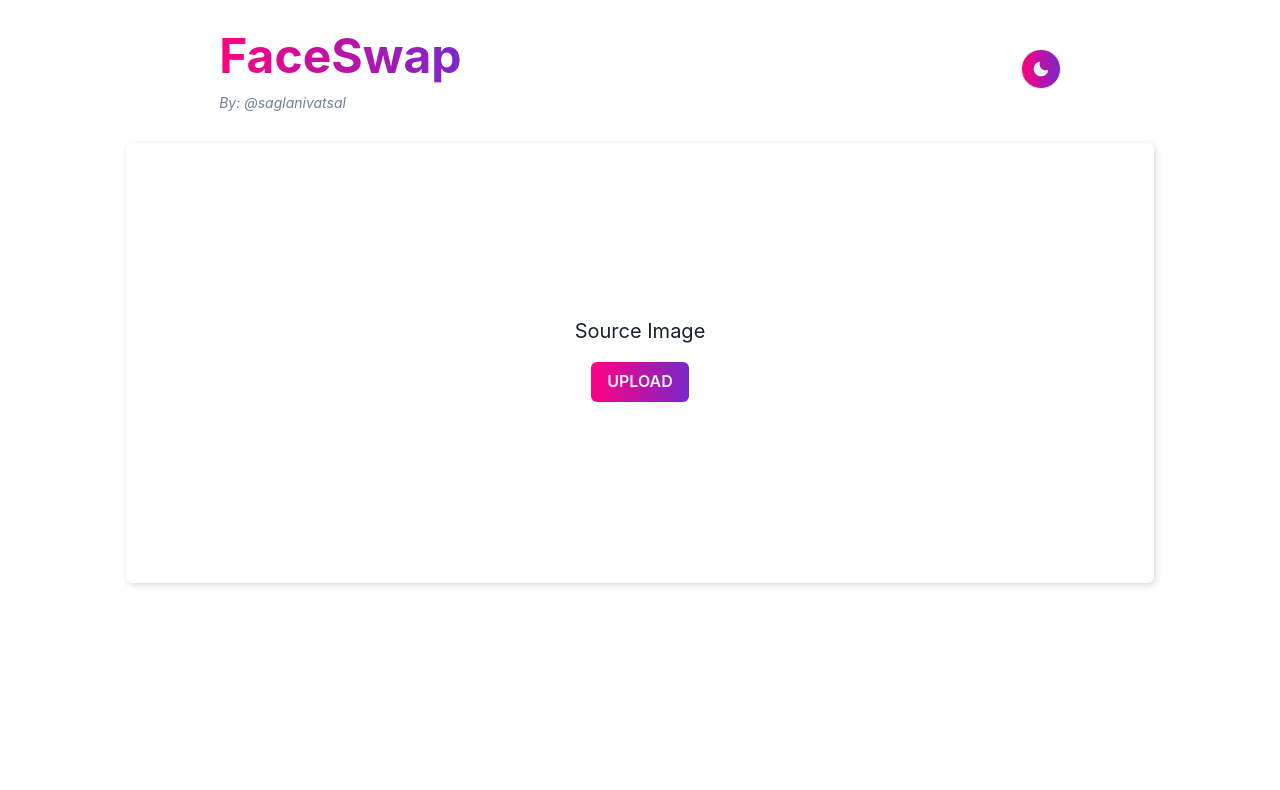
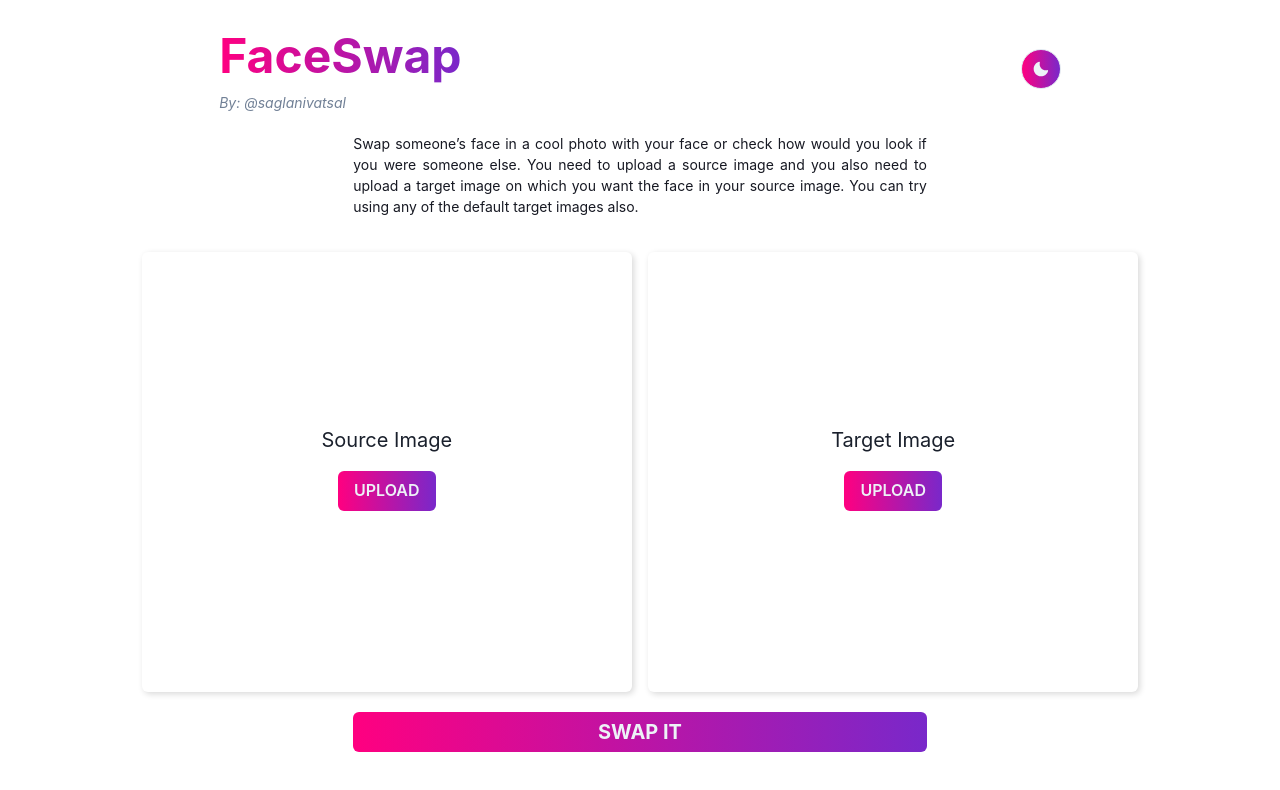
Before and after one commit to vatsalsaglani/Face-Swap-UI, a Next.js app: page / in a window 1280 px wide. Shown: the top 790 px of the page. Built offline with nearby package versions, Linux system fonts and the light colour scheme.

Commit message:
added all the components to index

```diff
--- a/pages/index.js
+++ b/pages/index.js
@@ -3,33 +3,83 @@ import {
   useColorMode,
   Container,
   Text,
-  IconButton,
-  Box,
-  Grid,
-  Center,
   Button,
+  SimpleGrid,
 } from "@chakra-ui/react";
-import { MoonIcon, SunIcon } from "@chakra-ui/icons";
+// import { MoonIcon, SunIcon } from "@chakra-ui/icons";
 
-import { useState } from "react";
+// import { useState } from "react";
 
 //contexts
 
-import GlobalContext from "../contexts/global";
+// import GlobalContext from "../contexts/global";
 
 // components
 import FaceSwapHeader from "../components/FaceSwapHeader";
 import PhotoGridModal from "../components/DefaultTargetImages";
 import SourceCard from "../components/SourceCard";
+import TargetCard from "../components/TargetCard";
+import ImageCaptureModal from "../components/ImageCaptureModal";
+import SwapItButton from "../components/SwapItButton";
 
 export default function Home() {
-  const { colorMode, toggleColorMode } = useColorMode();
+  const { colorMode } = useColorMode();
+  const fs_gradient = {
+    dark: [
+      "linear(to-tr, teal.300,yellow.400)",
+      "linear(to-t, blue.200, teal.500)",
+      "linear(to-b, orange.100, purple.300)",
+    ],
+    light: "linear(to-l, #7928CA,#FF0080)",
+  };
   return (
     <Container minWidth="100%">
+      <Head>
+        <title>FaceSwap 🎆 🎇</title>
+      </Head>
       <FaceSwapHeader />
       <Container minWidth="85%">
-        <SourceCard />
+        <Container>
+          <Text
+            fontSize="sm"
+            color={colorMode === "light" ? "gray.900" : "gray.100"}
+            textAlign="justify"
+          >
+            Swap someone’s face in a cool photo with your face or check how
+            would you look if you were someone else. You need to upload a source
+            image and you also need to upload a target image on which you want
+            the face in your source image. You can try using any of the default
+            target images also.
+          </Text>
+        </Container>
+        <Container minWidth="100%">
+          <SimpleGrid spacing={4} mt="15px" minChildWidth="35vh">
+            <SourceCard />
+            <TargetCard />
+          </SimpleGrid>
+          {/* <Grid templateColumns="repeat(2, 1fr)" gap={5} mt="15px">
+          </Grid> */}
+          <Container
+            display="flex"
+            justifyContent="center"
+            flexDirection="column"
+          >
+            {/* <Button
+              variant="solid"
+              size="md"
+              bgGradient={fs_gradient[colorMode]}
+              color={colorMode === "light" ? "gray.100" : "gray.900"}
+              fontWeight="bold"
+              fontSize="xl"
+            >
+              Swap It
+            </Button> */}
+            <SwapItButton />
+          </Container>
+        </Container>
         <PhotoGridModal />
+        <ImageCaptureModal card={"source"} />
+        <ImageCaptureModal card={"target"} />
       </Container>
     </Container>
   );
```
